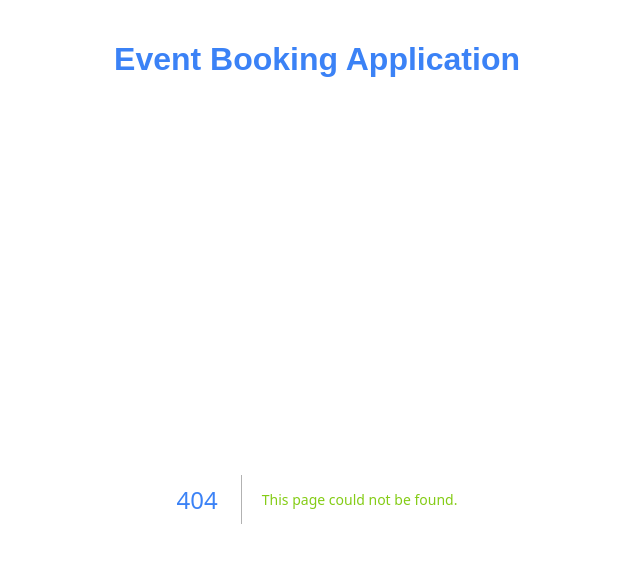
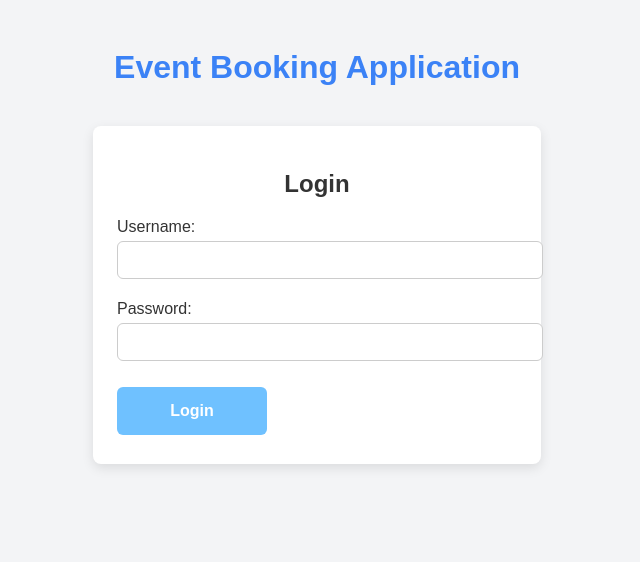
Before and after one commit to sewwandi-gunarathne/EventManagementApp, a Next.js app: page /login in a window 1280 px wide. Before the commit this address had no page. Shown: the top 562 px of the page, without its empty margins (323-963 px from the left). Built offline with nearby package versions, Linux system fonts and the light colour scheme.

Commit message:
implement using next authentication

```diff
--- a/package.json
+++ b/package.json
@@ -12,6 +12,7 @@
     "@tanstack/react-query": "^5.77.2",
     "axios": "^1.9.0",
     "next": "15.1.8",
+    "next-auth": "^4.24.11",
     "react": "^19.0.0",
     "react-dom": "^19.0.0",
     "reactjs-popup": "^2.0.6"
--- a/src/app/globals.css
+++ b/src/app/globals.css
@@ -172,6 +172,12 @@ button {
   background-color: #9e2c56;
 }
 
+.button-navbar:disabled {
+  background-color: #9e2c56;
+  cursor: not-allowed;
+  opacity: 0.5;
+}
+
 .button-delete {
   background-color: white;
   padding: 8px 10px;
@@ -207,3 +213,24 @@ button {
 .content {
   margin-bottom: 16px;
 }
+
+.button-login {
+  padding: 15px 30px;
+  background-color: #6fc1ff;
+  color: white;
+  border: none;
+  border-radius: 6px;
+  font-weight: bold;
+  font-size: 16px;
+  text-align: center;
+  cursor: pointer;
+  white-space: nowrap;
+  transition: background-color 0.3s, transform 0.2s;
+  min-width: 150px;
+  max-width: 200px;
+  width: auto;
+}
+
+.button-login:hover {
+  background-color: #2496ff;
+}
--- /dev/null
+++ b/src/app/login/page.js
@@ -0,0 +1,69 @@
+"use client";
+import { useState } from "react";
+import { signIn } from "next-auth/react";
+import { useRouter } from "next/navigation";
+
+export default function LoginPage() {
+    const [form, setForm] = useState({ username: "", password: "" });
+    const [error, setError] = useState("");
+    const router = useRouter();
+
+    const handleSubmit = async (e) => {
+        e.preventDefault();
+        const res = await signIn("credentials", {
+            redirect: false,
+            username: form.username,
+            password: form.password,
+        });
+
+        if (res.ok) {
+            router.push("/");
+
+        } else {
+            setError("Invalid Credentials");
+        }
+    };
+
+    return (
+        <div className="form-container">
+            <h2>Login</h2>
+            <form onSubmit={handleSubmit}>
+                {error && <p className="error-message">{error}</p>}
+
+                <div className="form-group">
+                    <label>
+                        Username:
+                        <input
+                            type="text"
+                            name="username"
+                            value={form.username}
+                            onChange={(e)=>
+                                setForm({...form, username: e.target.value})
+                            }
+                            required
+                        />
+                    </label>
+                </div>
+
+                <div className="form-group">
+                    <label>
+                        Password:
+                        <input
+                            type="text"
+                            name="password"
+                            value={form.password}
+                            onChange={(e) =>
+                                setForm({...form, password: e.target.value})
+                            }
+                            required
+                        />
+                    </label>
+                </div>
+
+                <button type="submit" className="button-login">
+                    Login
+                </button>
+            </form>
+        </div>
+    );
+}
--- a/src/app/providers.js
+++ b/src/app/providers.js
@@ -1,5 +1,6 @@
 "use client";
 
+import { SessionProvider } from "next-auth/react";
 import { QueryClient, QueryClientProvider } from "@tanstack/react-query";
 import { useState } from "react";
 
@@ -7,8 +8,10 @@ export default function Providers({ children }) {
   const [queryClient] = useState(() => new QueryClient());
 
   return (
-    <QueryClientProvider client={queryClient}>
-      {children}
-    </QueryClientProvider>
+    <SessionProvider>
+      <QueryClientProvider client={queryClient}>
+        {children}
+      </QueryClientProvider>
+    </SessionProvider>
   );
 }
```
Also changed, not shown: pages/api/auth/[...nextauth].js (added, +38 -0 lines), src/app/page.js (+27 -4 lines), 1 other file (tests, documents, lock files or other folders).
